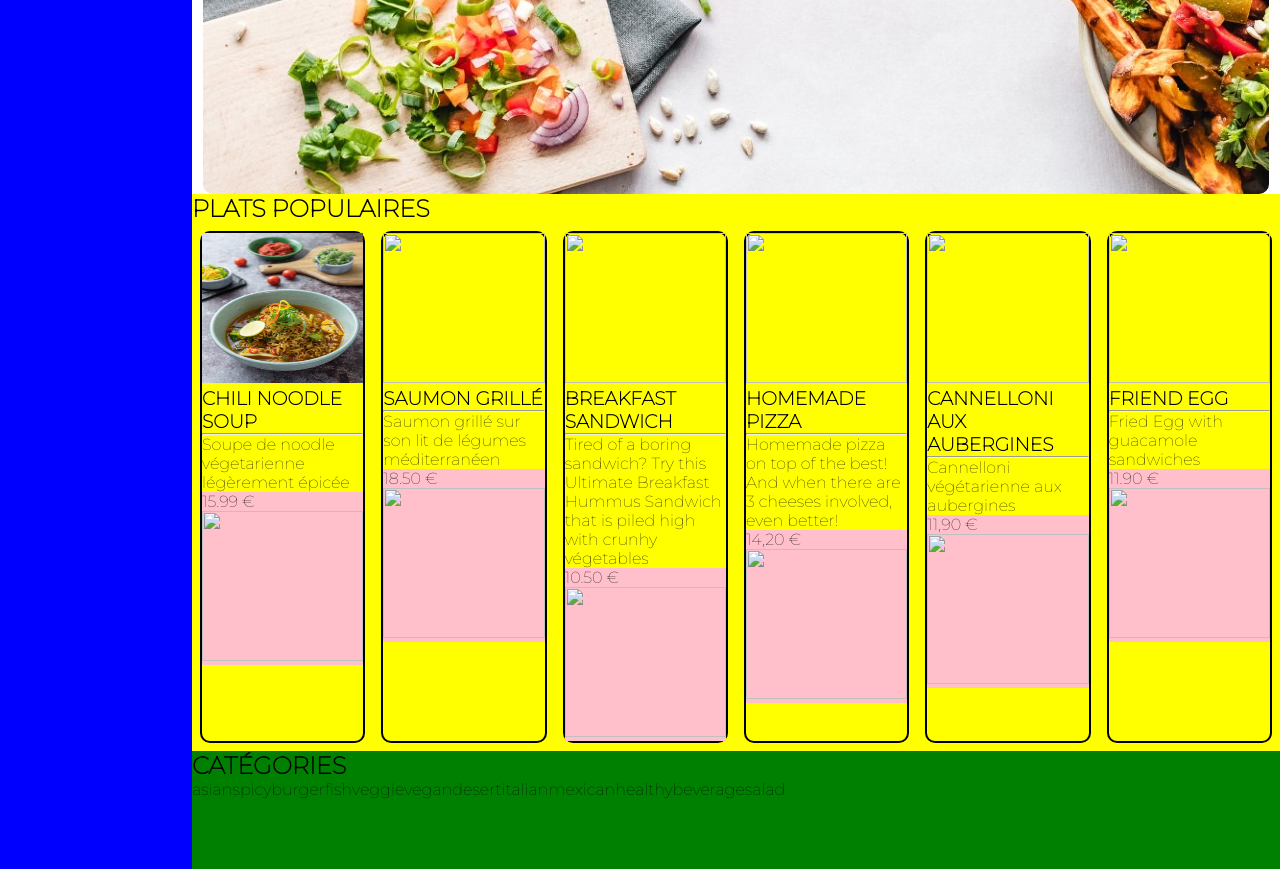
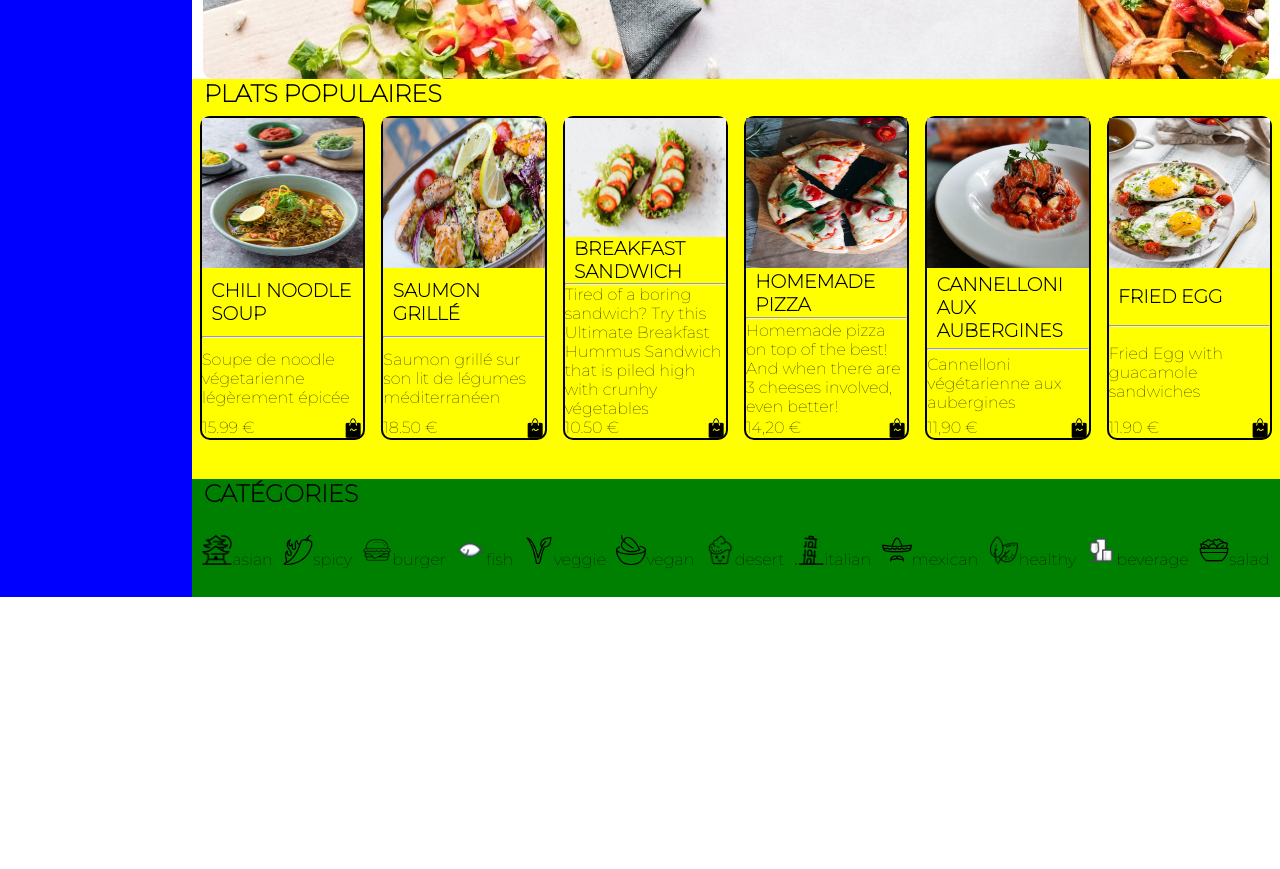
Before and after one commit to TLNguyen-Paris/Exercice_Static_1, a plain HTML site: page index.html in a window 1280 px wide. Shown: the part 313-1182 px from the top of the page. After the commit the page ends 910 px from the top, so only its background shows below. Drawn offline with Linux system fonts and the light colour scheme.

Commit message:
Categorie img added

```diff
--- a/assets/css/style.css
+++ b/assets/css/style.css
@@ -4,8 +4,13 @@
     font-family: 'Montserrat', sans-serif;
 }
 
-h1, h2, h3 {
+h1 {
     text-transform: uppercase;
+}
+
+h2, h3 {
+    text-transform: uppercase;
+    margin-left: 0.5em;
 }
 
 /* Grid Setup */
@@ -15,7 +20,7 @@ body {
     display: grid;
 
     grid-template-columns: 1fr 85%;
-    grid-template-rows: 4% 1fr 1fr 10%;
+    grid-template-rows: 4% 1fr 1fr 13%;
 
     grid-template-areas:
         "nav search"
@@ -24,7 +29,9 @@ body {
         "nav categorie";
 }
 
-aside {
+
+/* Search bar */
+div:first-of-type {
     grid-area: search;
     background-color: pink;
 }
@@ -63,19 +70,35 @@ section:first-of-type {
 
 section:first-of-type main {
     display: flex;
+    height: 80%;
 }
 
 section:first-of-type main article {
-    width: 200px;
+    width: 230px;
     margin: 0.5em;
+    height: 100%;
     border: 2px solid black;
     border-radius: 10px;
+    display: flex;
+    flex-direction: column;
+    justify-content: space-between;
 }
 
 section:first-of-type main article img {
     width: 100%;
     height: 150px;
     background-size: 150px;
+}
+
+section:first-of-type main article aside {
+    display: flex;
+    flex-direction: row;
+    justify-content: space-between;
+}
+
+section:first-of-type main article aside img {
+    width: 20px;
+    height: 20px;
 }
 
 /* Catégories Setup */
@@ -90,4 +113,16 @@ section:nth-of-type(2) ul{
     display: flex;
     flex-direction: row;
     list-style-type: none;
+    justify-content: space-evenly;
+    padding-top: 2.5%;
 }
+
+section:nth-of-type(2) ul img {
+    width: 30px;
+    height: 30px;
+}
+
+section:nth-child(2)>ul>li {
+    display: flex;
+    flex-direction: column;
+}
--- a/index.html
+++ b/index.html
@@ -20,7 +20,8 @@
     </nav>
 
     <div>
-        <input type="text">
+        <input type="text" placeholder="rechercher">
+        <img src="" alt="">
     </div>
 
     <header>
@@ -37,83 +38,82 @@
                 <p>Soupe de noodle végetarienne légèrement épicée</p>
                 <aside>
                     <span>15.99 €</span>
-                    <img src="" alt="">
+                    <img src="./assets/img/icons/icons8-shopping-bag-64.png" alt="">
                 </aside>
             </article>
 
             <article>
-                <img src="" alt="">
+                <img src="./assets/img/food/foodiesfeed.com_grilled-salmon-cubes-with-vegetables (Small).jpg" alt="">
                 <h3>Saumon Grillé</h3>
                 <hr>
                 <p>Saumon grillé sur son lit de légumes méditerranéen</p>
                 <aside>
                     <span>18.50 €</span>
-                    <img src="" alt="">
+                    <img src="./assets/img/icons/icons8-shopping-bag-64.png" alt="">
                 </aside>
             </article>
 
             <article>
-                <img src="" alt="">
+                <img src="./assets/img/food/foodiesfeed.com_breakfast-sandwich-with-hummus-spread-and-fresh-vegetables (Small).jpg" alt="">
                 <h3>Breakfast sandwich</h3>
                 <hr>
                 <p>Tired of a boring sandwich? Try this Ultimate Breakfast Hummus Sandwich that is piled high with crunhy végetables</p>
                 <aside>
                     <span>10.50 €</span>
-                    <img src="" alt="">
+                    <img src="./assets/img/icons/icons8-shopping-bag-64.png" alt="">
                 </aside>
             </article>
 
             <article>
-                <img src="" alt="">
+                <img src="./assets/img/food/foodiesfeed.com_homemade-pizza-with-a-lot-of-cheese (Small).jpg" alt="">
                 <h3>Homemade Pizza</h3>
                 <hr>
                 <p>Homemade pizza on top of the best! And when there are 3 cheeses involved, even better!</p>
                 <aside>
                     <span>14,20 €</span>
-                    <img src="" alt="">
+                    <img src="./assets/img/icons/icons8-shopping-bag-64.png" alt="">
                 </aside>
             </article>
 
             <article>
-                <img src="" alt="">
+                <img src="./assets/img/food/foodiesfeed.com_eggplant-cannelloni (Small).jpg" alt="">
                 <h3>Cannelloni aux aubergines</h3>
                 <hr>
                 <p>Cannelloni végétarienne aux aubergines</p>
                 <aside>
                     <span>11,90 €</span>
-                    <img src="" alt="">
+                    <img src="./assets/img/icons/icons8-shopping-bag-64.png" alt="">
                 </aside>
             </article>
 
             <article>
-                <img src="" alt="">
-                <h3>Friend Egg</h3>
+                <img src="./assets/img/food/foodiesfeed.com_fried-egg-with-guacamole-sandwiches (Small).jpg" alt="">
+                <h3>Fried Egg</h3>
                 <hr>
                 <p>Fried Egg with guacamole sandwiches</p>
                 <aside>
                     <span>11.90 €</span>
-                    <img src="" alt="">
+                    <img src="./assets/img/icons/icons8-shopping-bag-64.png" alt="">
                 </aside>
             </article>
         </main>
-
     </section>
 
     <section>
         <h2>Catégories</h2>
         <ul>
-            <li>asian</li>
-            <li>spicy</li>
-            <li>burger</li>
-            <li>fish</li>
-            <li>veggie</li>
-            <li>vegan</li>
-            <li>desert</li>
-            <li>italian</li>
-            <li>mexican</li>
-            <li>healthy</li>
-            <li>beverage</li>
-            <li>salad</li>
+            <li><img src="./assets/img/icons/asian.png" alt="">asian</li>
+            <li><img src="./assets/img/icons/spicy.png" alt="">spicy</li>
+            <li><img src="./assets/img/icons/burger.png" alt="">burger</li>
+            <li><img src="./assets/img/icons/fish.png" alt="">fish</li>
+            <li><img src="./assets/img/icons/veggie.png" alt="">veggie</li>
+            <li><img src="./assets/img/icons/vegan.png" alt="">vegan</li>
+            <li><img src="./assets/img/icons/desert.png" alt="">desert</li>
+            <li><img src="./assets/img/icons/italian.png" alt="">italian</li>
+            <li><img src="./assets/img/icons/mexican.png" alt="">mexican</li>
+            <li><img src="./assets/img/icons/healthy.png" alt="">healthy</li>
+            <li><img src="./assets/img/icons/beverage.png" alt="">beverage</li>
+            <li><img src="./assets/img/icons/salad.png" alt="">salad</li>
         </ul>
     </section>
 </body>
```
